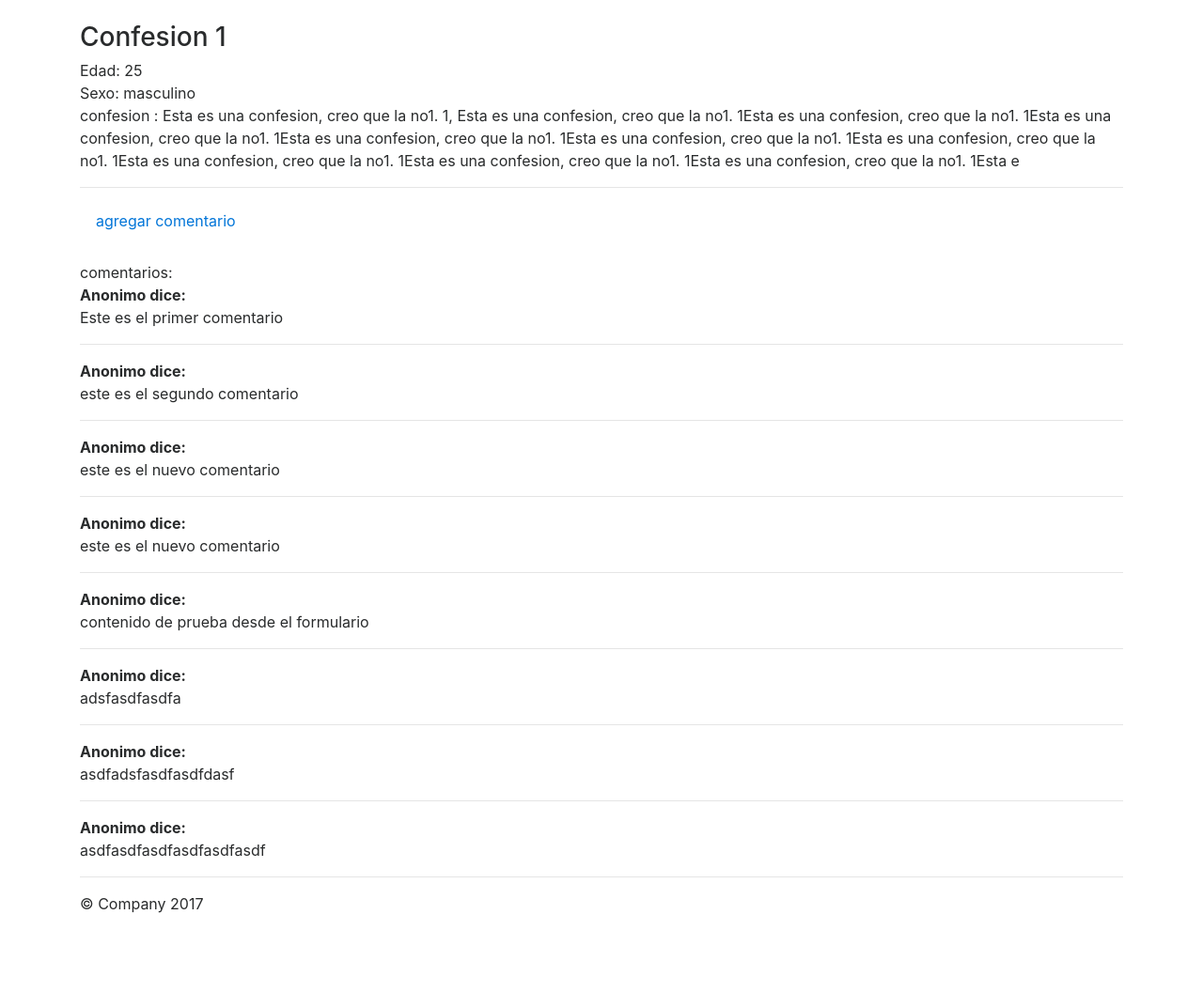
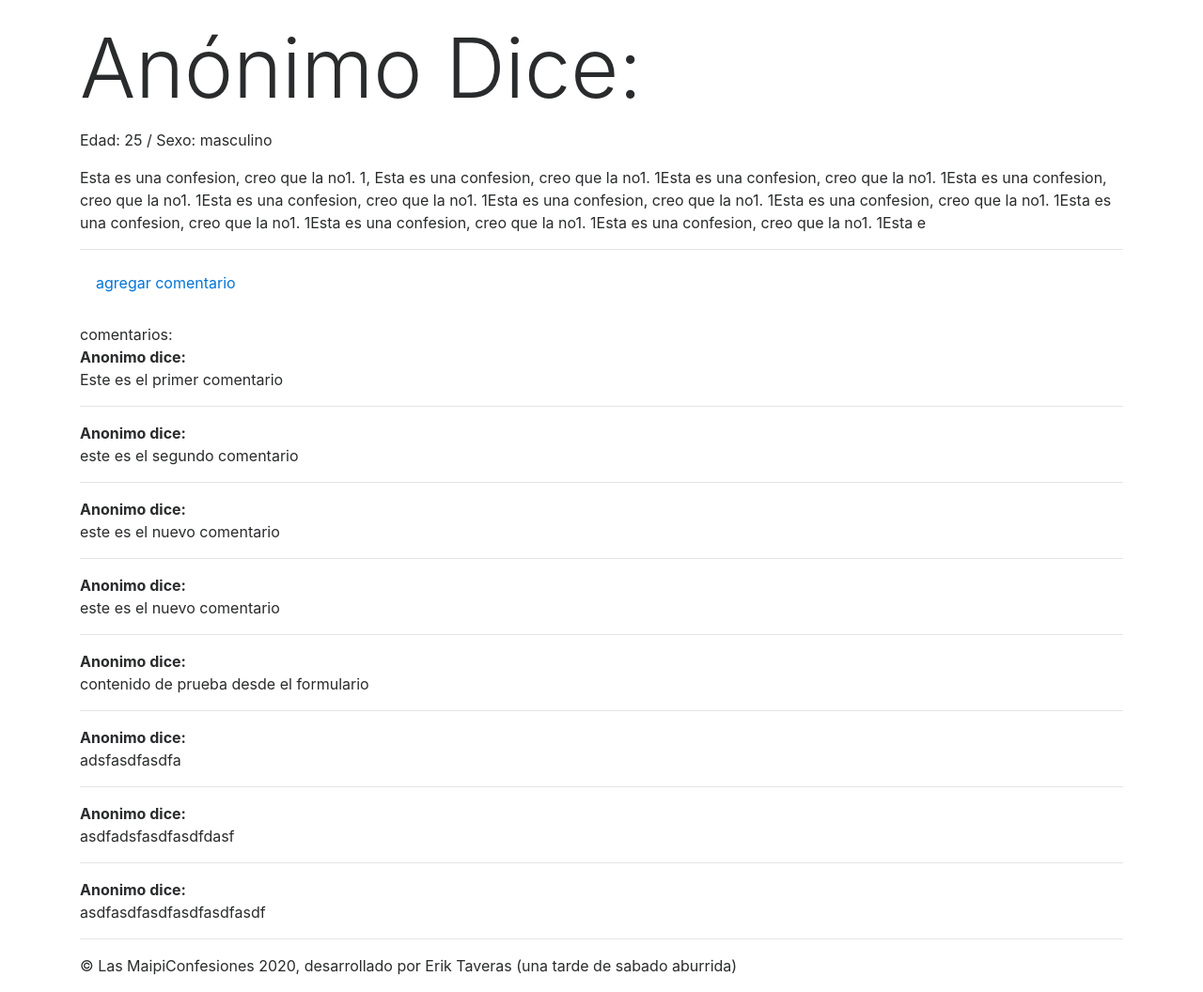
Before and after one commit to eriktaveras/confesiones, a Django app: page /confesion/1 in a window 1280 px wide. Shown: the part 40-1096 px from the top of the page at 94% size. Before the commit the page ends 1012 px from the top, so only its background shows below. Run offline with Django 3.2, Linux system fonts and the light colour scheme; data comes from the database, SQL or seed files in the repository; some libraries are stand-ins or nearby versions.

Commit message:
algunos arreglos en el frontend

```diff
--- a/confesion/templates/base.html
+++ b/confesion/templates/base.html
@@ -26,7 +26,7 @@
             <li class="nav-item">
             </li>
             <li class="nav-item">
-              <a class="nav-link " href="confesion/agregar_confesion/">Confiesate!</a>
+              <a class="nav-link " href="/confesion/agregar_confesion/">Confiesate!</a>
             </li>
             <li class="nav-item">
               <a class="nav-link" href="#">Reglas?</a>
@@ -41,7 +41,7 @@
 
 
       <footer class="footer">
-        <p>© Company 2017</p>
+        <p>© Las MaipiConfesiones 2020, desarrollado por Erik Taveras (una tarde de sabado aburrida) </p>
       </footer>
 
     </div> <!-- /container -->
--- a/confesion/templates/confesion.html
+++ b/confesion/templates/confesion.html
@@ -1,17 +1,14 @@
 {% extends 'base.html' %}
 {% block content %}
-<h3>
-{{confesion.nombre}}
-</h3>
-<div>
-Edad: {{confesion.edad}}
-</div>
-<div>
-Sexo: {{confesion.sexo}}
-</div>
+<h1 class='display-2'>
+<p>
+Anónimo Dice:
+</p>
+</h1>
+<p> Edad: {{confesion.edad}} / Sexo: {{confesion.sexo}}</p>
 <div>
 <p>
-confesion : {{confesion.contenido}}
+{{confesion.contenido}}
 </p>
 <hr>
 <a class="btn btn-default" href="{% url 'comentario' id=confesion.id %}">agregar comentario</a>
```
